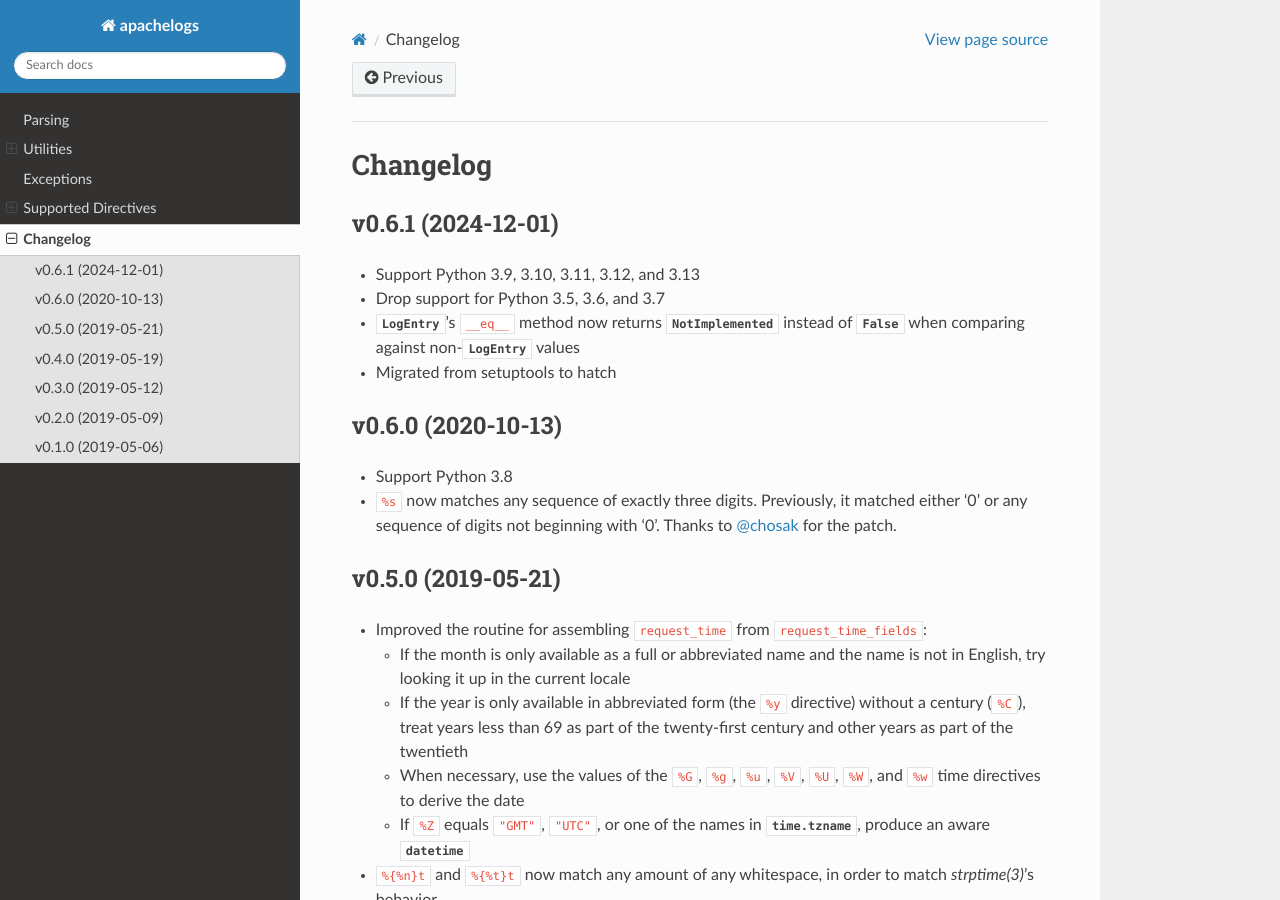
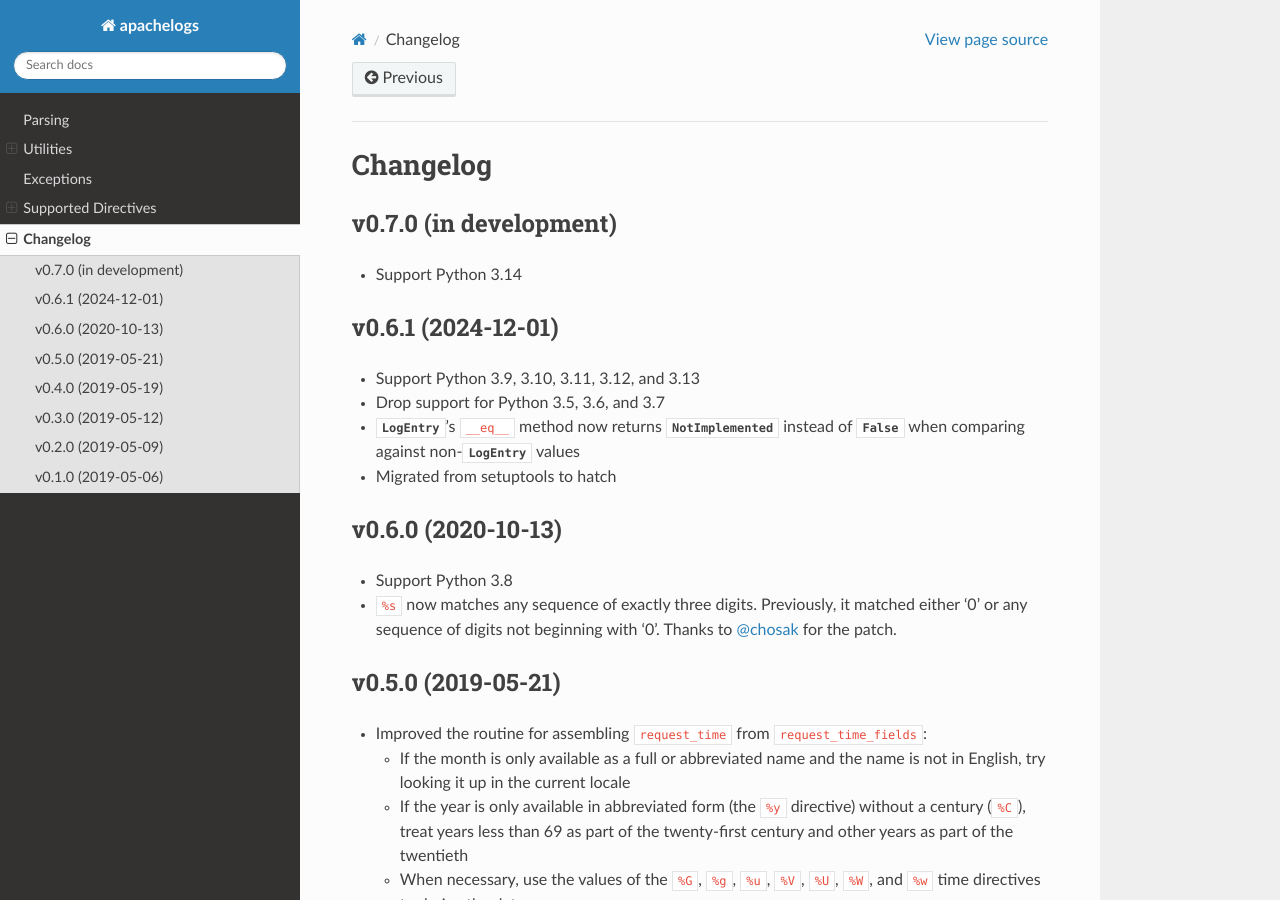
Before and after one commit to jwodder/apachelogs, a Sphinx documentation site: the page built from docs/changelog.rst, in a window 1280 px wide and 900 px high. Built offline with Sphinx 7.4.7 and the Read the Docs theme 3.1.0, drawn with Linux system fonts in a browser that asks for light colours.

Commit message:
Test against Python 3.14

```diff
--- a/CHANGELOG.md
+++ b/CHANGELOG.md
@@ -1,3 +1,7 @@
+v0.7.0 (in development)
+-----------------------
+- Support Python 3.14
+
 v0.6.1 (2024-12-01)
 -------------------
 - Support Python 3.9, 3.10, 3.11, 3.12, and 3.13
--- a/docs/changelog.rst
+++ b/docs/changelog.rst
@@ -2,6 +2,11 @@
 
 Changelog
 =========
+
+v0.7.0 (in development)
+-----------------------
+- Support Python 3.14
+
 
 v0.6.1 (2024-12-01)
 -------------------
--- a/pyproject.toml
+++ b/pyproject.toml
@@ -30,6 +30,7 @@
     "Programming Language :: Python :: 3.11",
     "Programming Language :: Python :: 3.12",
     "Programming Language :: Python :: 3.13",
+    "Programming Language :: Python :: 3.14",
     "Programming Language :: Python :: Implementation :: CPython",
     "Programming Language :: Python :: Implementation :: PyPy",
     "Intended Audience :: System Administrators",
--- a/src/apachelogs/__init__.py
+++ b/src/apachelogs/__init__.py
@@ -11,7 +11,7 @@
 for more information.
 """
 
-__version__ = "0.6.1"
+__version__ = "0.7.0.dev1"
 __author__ = "John Thorvald Wodder II"
 __author_email__ = "apachelogs@varonathe.org"
 __license__ = "MIT"
```
Also changed, not shown: 2 other files.
